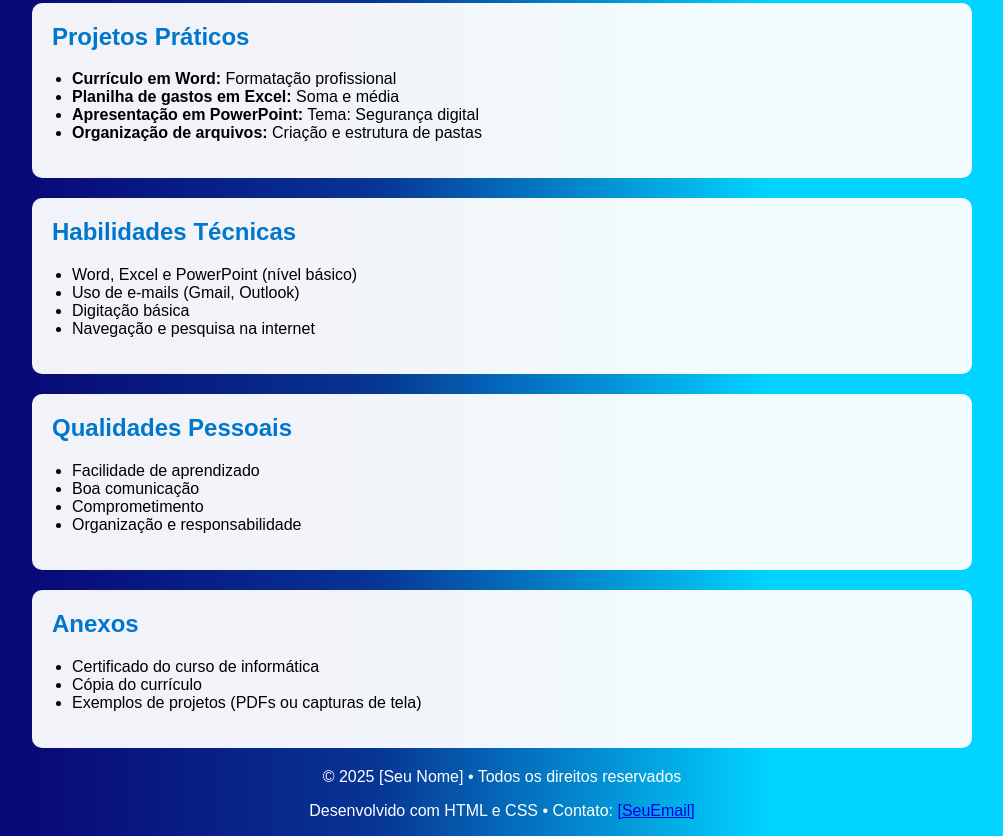
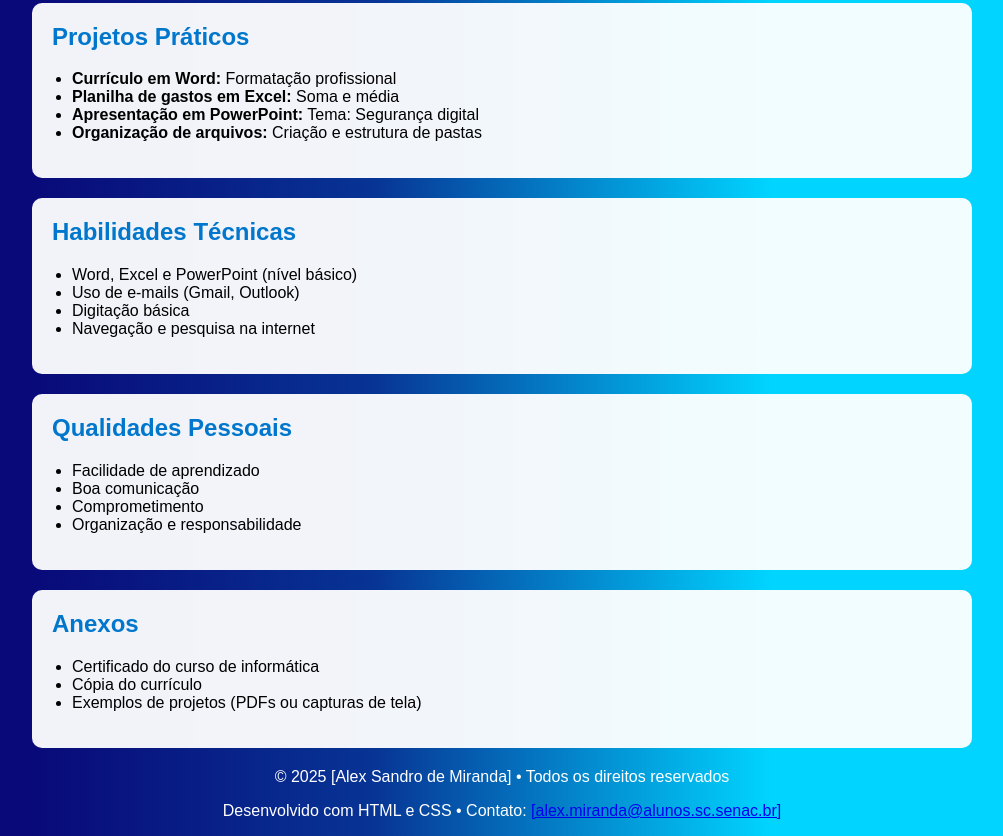
Before and after one commit to alek-ai/sitesenac, a plain HTML site: page portfolio.html in a window 1280 px wide. Shown: the part 1195-2031 px from the top of the page, without its empty margins (138-1141 px from the left). Drawn offline with Linux system fonts and the light colour scheme.

Commit message:
Update portfolio.html

```diff
--- a/portfolio.html
+++ b/portfolio.html
@@ -174,8 +174,8 @@
   </section>
 
   <footer>
-    <p>&copy; 2025 [Seu Nome] • Todos os direitos reservados</p>
-    <p>Desenvolvido com HTML e CSS • Contato: <a href="mailto:[SeuEmail]">[SeuEmail]</a></p>
+    <p>&copy; 2025 [Alex Sandro de Miranda] • Todos os direitos reservados</p>
+    <p>Desenvolvido com HTML e CSS • Contato: <a href="mailto:[alex.miranda@alunos.sc.senac.br]">[alex.miranda@alunos.sc.senac.br]</a></p>
   </footer>
 
 </body>
```
